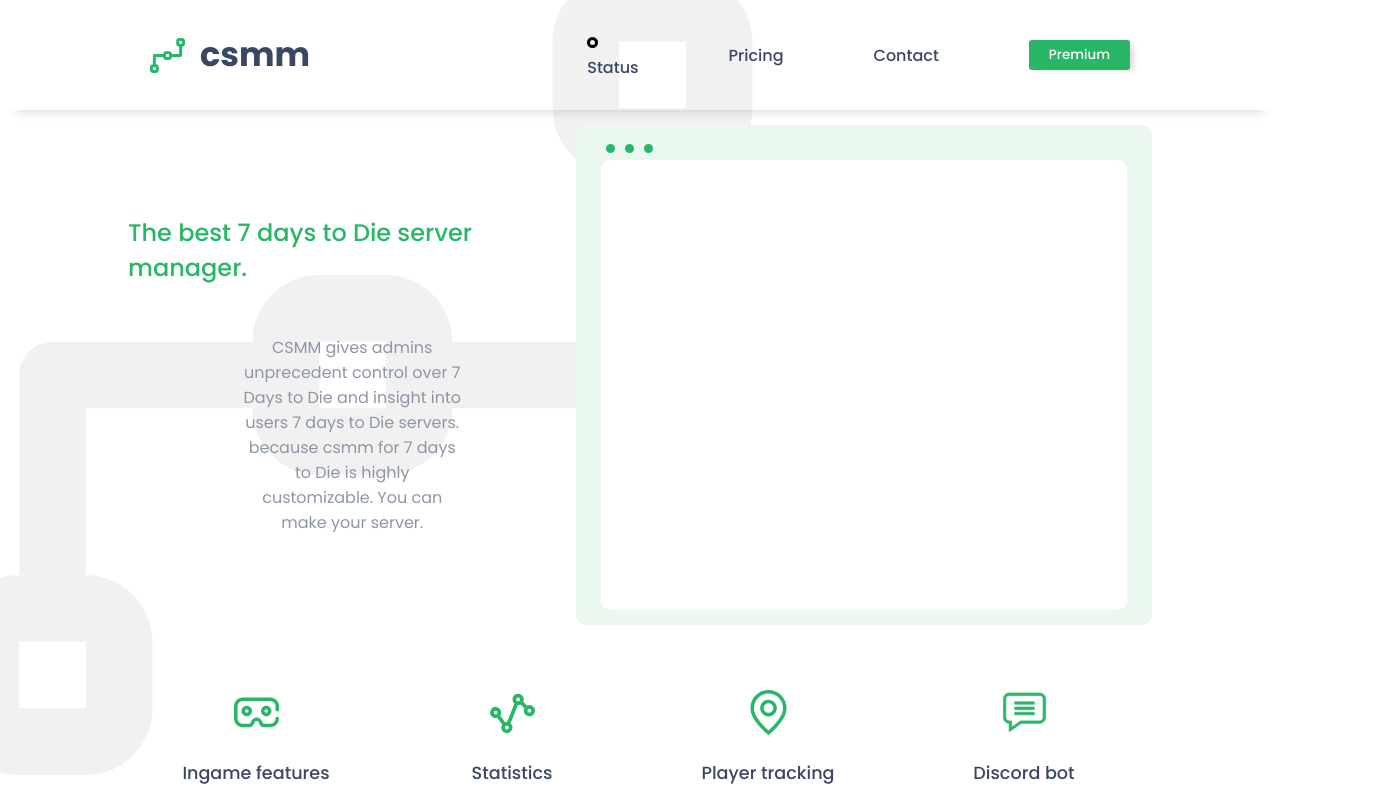
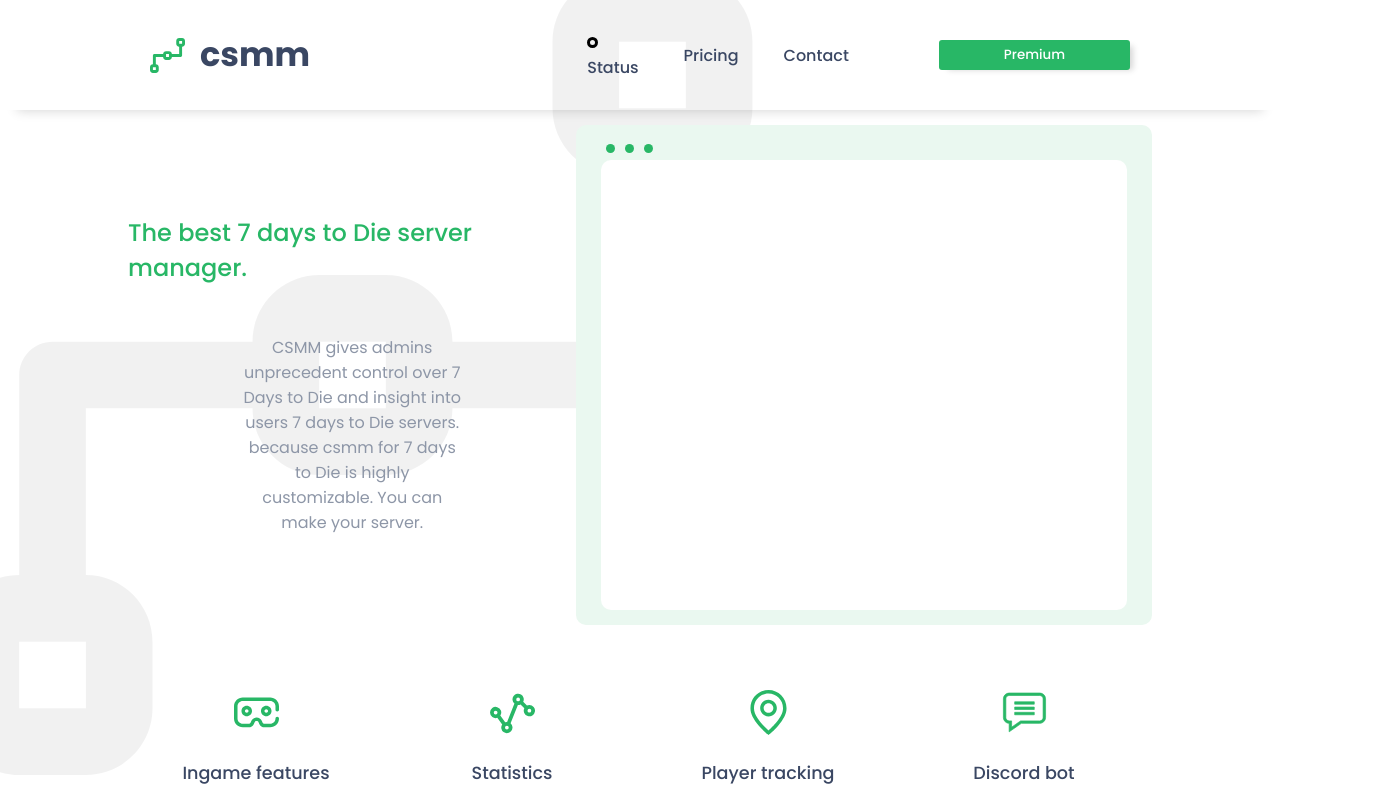
Before and after one commit to CatalysmsServerManager/frontend, a React app in the folder packages/HomepageV2/: page / in a window 1280 px wide. Shown: the top 800 px of the page, 1380 px wide, since content can reach past the window. Built offline with nearby package versions, Linux system fonts and the light colour scheme; no server answers.

Commit message:
19 refactor routing (#32)
* Fix typo in Link logic

* Links in plan point to patreon

* Add terms page

* Add link for discord + minor fixes

* Add tooltip to mail

* Remove transform transition

* Make onpagelink for pricing

```diff
--- a/packages/HomepageV2/package.json
+++ b/packages/HomepageV2/package.json
@@ -29,6 +29,7 @@
     "react-markdown": "^4.2.2",
     "react-responsive-carousel": "^3.1.51",
     "react-router-dom": "^5.1.2",
+    "react-tooltip": "^3.11.1",
     "styled-components": "^4.4.0"
   },
   "devDependencies": {
--- a/packages/HomepageV2/src/components/layout/Button.js
+++ b/packages/HomepageV2/src/components/layout/Button.js
@@ -14,7 +14,7 @@
   transition: transform .2s ease-in-out;
 
   &:hover{
-    background-color: ${({ theme, alt }) => lighten(0.05, alt ? theme.title : theme.main)};
+    background-color: ${({ theme, alt }) => lighten(0.05, alt ? theme.title : theme.main)}!important;
     transform: translateY(-3px);
   }
 `
--- a/packages/HomepageV2/src/components/layout/Footer.js
+++ b/packages/HomepageV2/src/components/layout/Footer.js
@@ -1,5 +1,6 @@
 import React from 'react'
 import styled from 'styled-components'
+import ReactTooltip from 'react-tooltip'
 
 import Link from './Link'
 import discord from '../../images/discord.svg'
@@ -7,12 +8,11 @@
 
 const Container = styled.footer`
   width: 100%;
-  height: 100px;
+  height: 125px;
   display: flex;
   flex-direction: row;
   align-items: center;
   justify-content: space-evenly;
-  padding: 0 50px;
   color: ${({ theme }) => theme.text};
   background-color: #fafafa;
 `
@@ -21,9 +21,9 @@
   height: 100%;
   display: flex;
   align-items: center;
-  justify-content: flex-start;
+  justify-content: center;
   img{
-    width: 30px;
+    width: 25px;
     margin-left: 10px;
     margin-right: 10px;
   }
@@ -43,18 +43,19 @@
   return (
     <Container>
       <IconNav>
-        <Link isExternal to="/something">
+        <Link isExternal to="/https://discordapp.com/invite/%45wy%44d%4E%41">
           <img alt="dit nog aanpassen" src={discord}/>
         </Link>
-        <Link isExternal to="/something">
-          <img alt="dit nog aanpassen" src={mail}/>
+        <Link isExternal to="mailto:info@csmm.app">
+          <img alt="dit nog aanpassen" data-tip="info@csmm.app" src={mail}/>
+          <ReactTooltip effect="solid"/>
         </Link>
       </IconNav>
       <div style={{ width: '33%' }}>
-        <p>Copyright csmm © {new Date().getFullYear()} | All rights reserved</p>
+        <p style={{ textAlign: 'center' }}>Copyright <strong>csmm</strong> © {new Date().getFullYear()} | All rights reserved</p>
       </div>
       <LinkNav>
-        <Link to="/terms">Terms of service</Link>
+        <Link to="/termsofservice">Terms of service</Link>
         <Link isExternal to="https://docs.csmm.app/">Documentation</Link>
         <Link isExternal to="https://github.com/CatalysmsServerManager/7-days-to-die-server-manager">Source code</Link>
       </LinkNav>
--- a/packages/HomepageV2/src/components/layout/Header.js
+++ b/packages/HomepageV2/src/components/layout/Header.js
@@ -1,5 +1,6 @@
 import React from 'react'
 import styled from 'styled-components'
+import { lighten } from 'polished'
 
 import Link from './Link'
 import Button from './Button'
@@ -42,18 +43,40 @@
   }
   button {
     margin-left: 45px;
+    a{
+      color: white;
+      &:hover{
+        color: white;
+      }
+    }
+  }
+`
+
+const OnPageLink = styled.div`
+  color: ${({ theme }) => theme.title};
+  font-weight: 500;
+  transition: color .1s ease-in-out;
+  cursor: pointer;
+  &:hover{
+    color: ${({ theme }) => lighten(0.2, theme.title)};
   }
 `
 
 export default function Header(){
+  function scrollToPricing(e){
+    console.log('this works')
+    e.preventDefault()
+    window.scrollTo({ top: document.getElementById('pricing').getBoundingClientRect().top, behavior: 'smooth' })
+  }
+
   return (
     <Container>
       <Name><img alt="change me later" src={icon}/><Link to="/"><h2>csmm</h2></Link></Name>
       <Nav>
-        <Link to="/status"> <StatusCircle/> Status</Link>
-        <Link to="/pricing">Pricing</Link>
-        <Link to="/contact">Contact</Link>
-        <Button>Premium</Button>
+        <Link isExternal to="https://status.csmm.app"> <StatusCircle/> Status</Link>
+        <OnPageLink onClick={scrollToPricing} to="#pricing" >Pricing</OnPageLink>
+        <Link to="/contact" >Contact</Link>
+        <Button><Link isExternal to="https://www.patreon.com/bePatron?c=1523282">Premium</Link></Button>
       </Nav>
     </Container>
   )
--- a/packages/HomepageV2/src/components/layout/Link.js
+++ b/packages/HomepageV2/src/components/layout/Link.js
@@ -8,26 +8,22 @@
   color: ${({ theme }) => theme.title};
   font-weight: 500;
   transition: color .1s ease-in-out;
-  transition: transform .2s ease-in-out;
 
   &:hover{
     color: ${({ theme }) => lighten(0.2, theme.title)};
-    transform: translateY(-3px);
   }
 `
 const StyledAnchor = styled.a`
   color: ${({ theme }) => theme.title};
   font-weight: 500;
   transition: color .1s ease-in-out;
-  transition: transform .2s ease-in-out;
   &:hover{
     color: ${({ theme }) => lighten(0.2, theme.title)};
-    transform: translateY(-5px);
   }
 `
 
 export default function Link({ children, isExternal = false, to }){
-  return isExternal ? <StyledLink to={to}>{children}</StyledLink> : <StyledAnchor href={to} rel="noopener noreferrer" target="_blank">{children}</StyledAnchor>
+  return !isExternal ? <StyledLink to={to}>{children}</StyledLink> : <StyledAnchor href={to} rel="noopener noreferrer" target="blank">{children}</StyledAnchor>
 }
 
 Link.propTypes = {
--- a/packages/HomepageV2/src/components/layout/Plan.js
+++ b/packages/HomepageV2/src/components/layout/Plan.js
@@ -4,6 +4,7 @@
 import { lighten } from 'polished'
 
 import icon from '../../images/icon.svg'
+import Link from '../layout/Link'
 import Button from '../layout/Button'
 
 const Container = styled.div`
@@ -92,6 +93,12 @@
   button{
     font-size: 110%;
   }
+  a{
+    color: white;
+    &:hover{
+      color: white;
+    }
+  }
 `
 
 export default function Plan({ name, price, servers, commands, jobs, notifications, teleports, location, inventory, analytics, isPopular = false }){
@@ -116,7 +123,8 @@
         <p>Analytics data kept for {analytics}</p>
       </Details>
       <ButtonContainer>
-        <Button alt>Try it now</Button>
+        <Button alt><Link isExternal to="https://www.patreon.com/bePatron?c=1523282">Try it now!</Link></Button>
+
       </ButtonContainer>
     </Container>
   )
--- a/packages/HomepageV2/src/components/layout/blocks/Feature.js
+++ b/packages/HomepageV2/src/components/layout/blocks/Feature.js
@@ -3,7 +3,7 @@
 import { Carousel } from 'react-responsive-carousel'
 import 'react-responsive-carousel/lib/styles/carousel.min.css'
 
-const Container = styled.div`
+const Container = styled.section`
   width: 100%;
   height: 800px;
   margin-top: 200px;
--- a/packages/HomepageV2/src/components/layout/blocks/Pricing.js
+++ b/packages/HomepageV2/src/components/layout/blocks/Pricing.js
@@ -24,7 +24,7 @@
 
 export default function Pricing(){
   return (
-    <Container>
+    <Container id="pricing">
       <h2 className="intro">Pricing.</h2>
       <p className="intro">The money is used for rent, electricity, water, basic living costs. Instead of getting a part time job, I can spend my time workign on my applications.</p>
       <PlanContainer>
--- /dev/null
+++ b/packages/HomepageV2/src/components/pages/TermsOfService.js
@@ -0,0 +1,8 @@
+import React from 'react'
+import styled from 'styled-components'
+
+export default function TermsOfService(){
+  return (
+    <div>the terms</div>
+  )
+}
--- a/packages/HomepageV2/src/constants/routes.js
+++ b/packages/HomepageV2/src/constants/routes.js
@@ -1,11 +1,17 @@
 // main pages
 import Home from '../components/pages/Home'
+import TermsOfService from '../components/pages/TermsOfService'
 
 const routes = [
   {
     path:      '/',
     component: Home,
     exact:     true
+  },
+  {
+    path:       '/termsofservice',
+    component:  TermsOfService,
+    exact:      true
   }
 ]
 
--- a/packages/HomepageV2/webpack.parts.js
+++ b/packages/HomepageV2/webpack.parts.js
@@ -38,12 +38,12 @@
     compress:           true,
     historyApiFallback: true, // path changes react router dom.,
     after:              () => console.log('Development server has been started.'),
-    proxy:              [
-      {
-        context: ['/status'],
-        target:  process.env.API
-      }
-    ]
+    //proxy:              [
+    //  {
+    //    context: [''],
+    //    target:  process.env.API
+    //  }
+    // ] as we have no api, we don't need one
   }
 })
 exports.generateFavicon = () => ({
```
Also changed, not shown: 1 other file (tests, documents, lock files or other folders).
